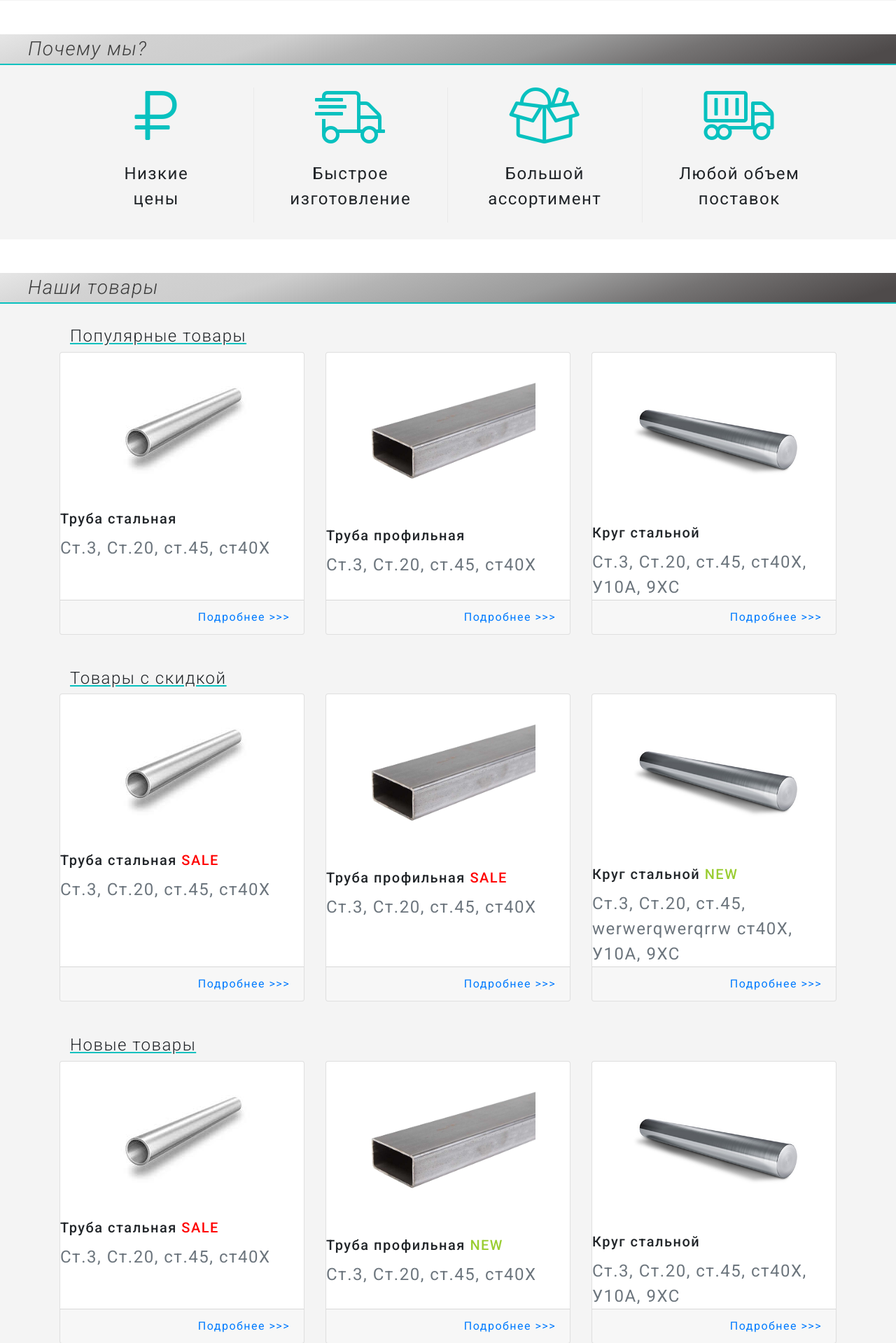
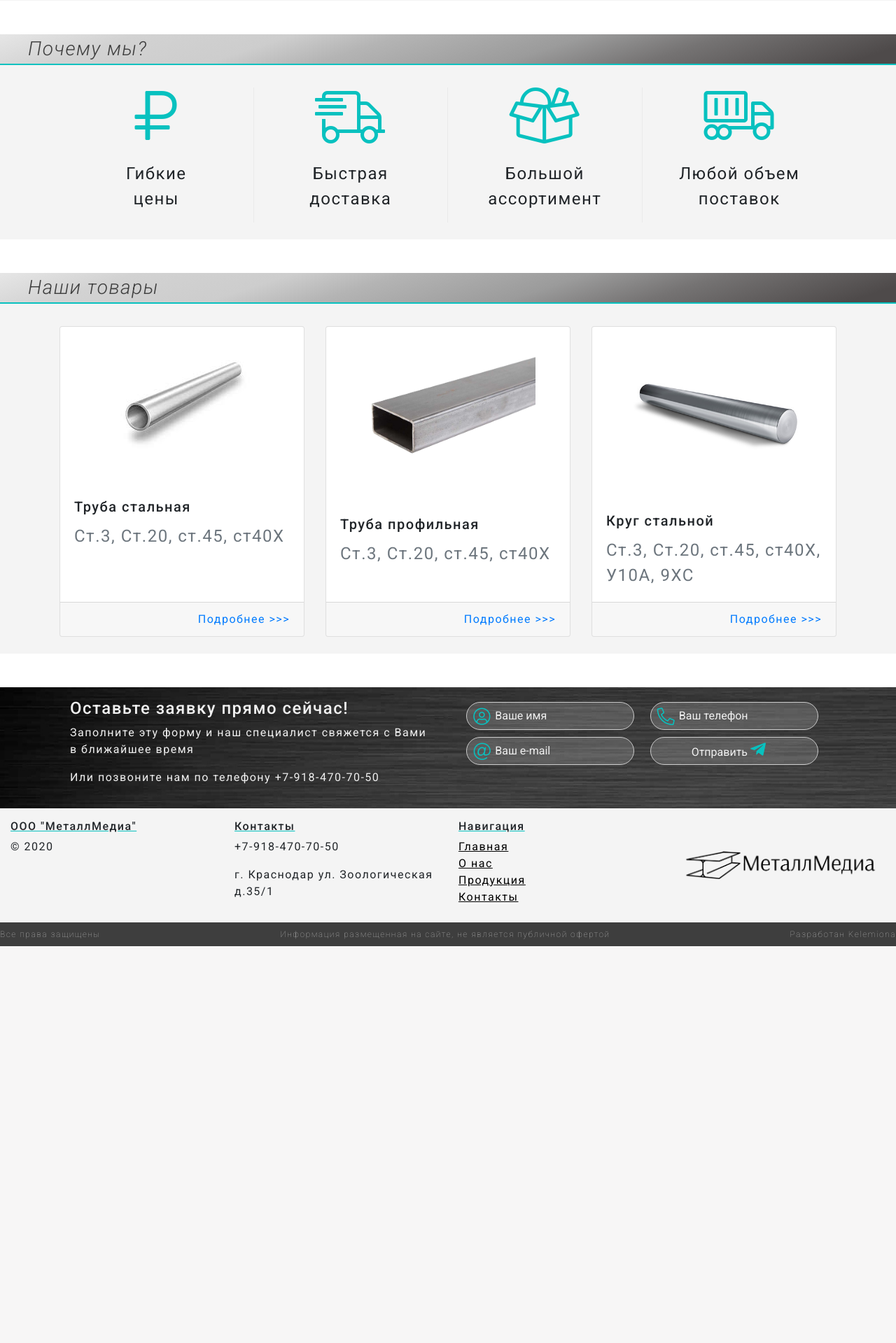
Before and after one commit to kelemiona/metallmedia, a PHP site: page / in a window 1280 px wide. Shown: the part 945-2864 px from the top of the page at 70% size. After the commit the page ends 2297 px from the top, so only its background shows below. Run offline with PHP 8.4, Linux system fonts and the light colour scheme; some web fonts are replaced.

Commit message:
from home

```diff
--- a/about.php
+++ b/about.php
@@ -19,7 +19,7 @@
         </div>
     </div>
 </section>
-<section class="partners">
+<!-- <section class="partners">
     <div class="container-xl mx-auto">
         <h2 class="mt-1 mt-sm-3">Наши партнеры</h2>
     </div>
@@ -31,5 +31,5 @@
         <div class="partner"><img src="img/not_found.jpg" alt=""></div>
         <div class="partner"><img src="img/not_found.jpg" alt=""></div>
     </div>
-</section>
+</section> -->
 <?php include ("blocks/footer.php") ?>
--- a/css/main.css
+++ b/css/main.css
@@ -462,7 +462,7 @@ aside a:hover {
     border: none;
 }
 .card-body {
-     padding: 0;
+     padding: 20px;
 }
 .card-title {
     white-space: nowrap;
--- a/index.php
+++ b/index.php
@@ -72,11 +72,11 @@
   <div class="row py-4 reasons container-xl mx-auto text-center">
     <div class="col-12 col-sm-6 col-md-3 reason-1">
       <i class="fal fa-ruble-sign fa-5x" aria-hidden="true"></i>
-      <p>Низкие<br>цены</p>
+      <p>Гибкие<br>цены</p>
     </div>
     <div class="col-12 col-sm-6 col-md-3 reason-2">
       <i class="fal fa-shipping-fast fa-5x" aria-hidden="true"></i>
-      <p>Быстрое изготовление</p>
+      <p>Быстрая<br> доставка</p>
     </div>
     <div class="col-12 col-sm-6 col-md-3 reason-3">
       <i class="fal fa-box-full fa-5x" aria-hidden="true"></i>
@@ -92,7 +92,7 @@
   <h3 class="name-block">Наши товары</h3>
   <div class="py-2 py-sm-4 reasons container-xl mx-auto">
     <div class="popular-product">
-      <h4>Популярные товары</h4>
+
       <div class="card-deck row">
         <div class="col-12 col-sm-6 col-md-4">
           <div class="card h-100">
@@ -132,7 +132,7 @@
         </div>
       </div>
     </div>
-    <div class="sale-product">
+    <!-- <div class="sale-product">
       <h4 class="mt-3 mt-sm-5">Товары с скидкой</h4>
       <div class="card-deck row">
         <div class="col-12 col-sm-6 col-md-4">
@@ -213,7 +213,7 @@
           </div>
         </div>
       </div>
-    </div>
+    </div> -->
   </div>
 </section>
 <?php include ("blocks/footer.php") ?>
```
Also changed, not shown: contact.php (+4 -4 lines).
